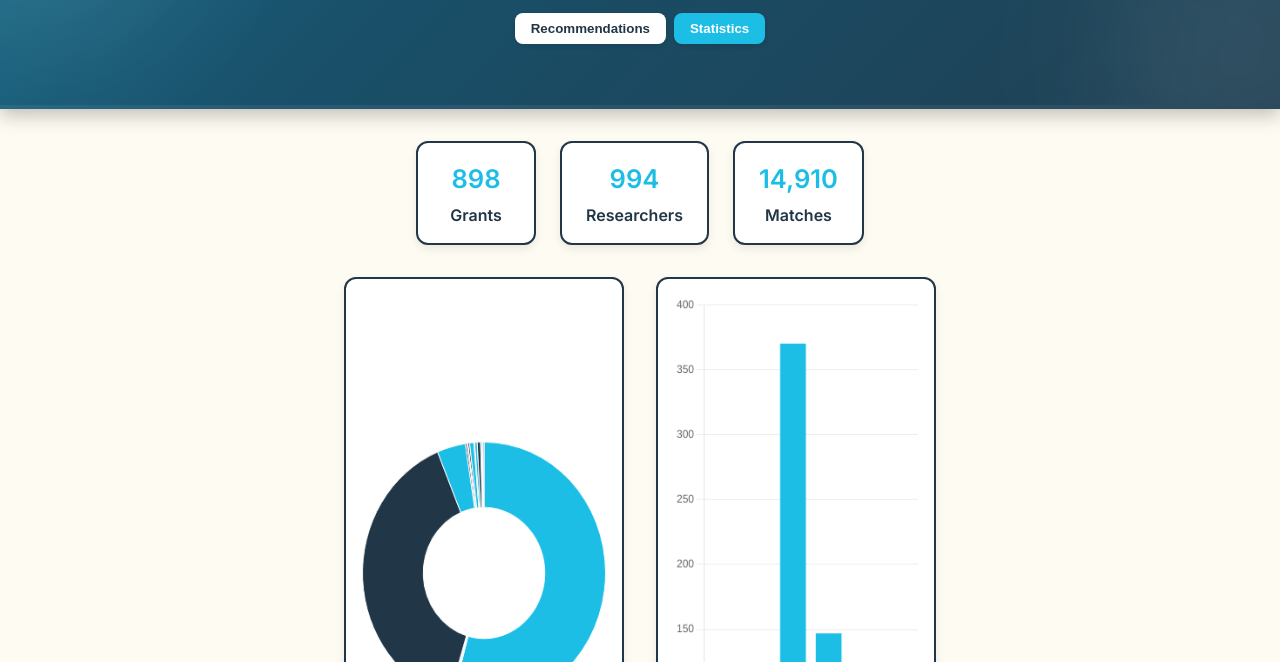
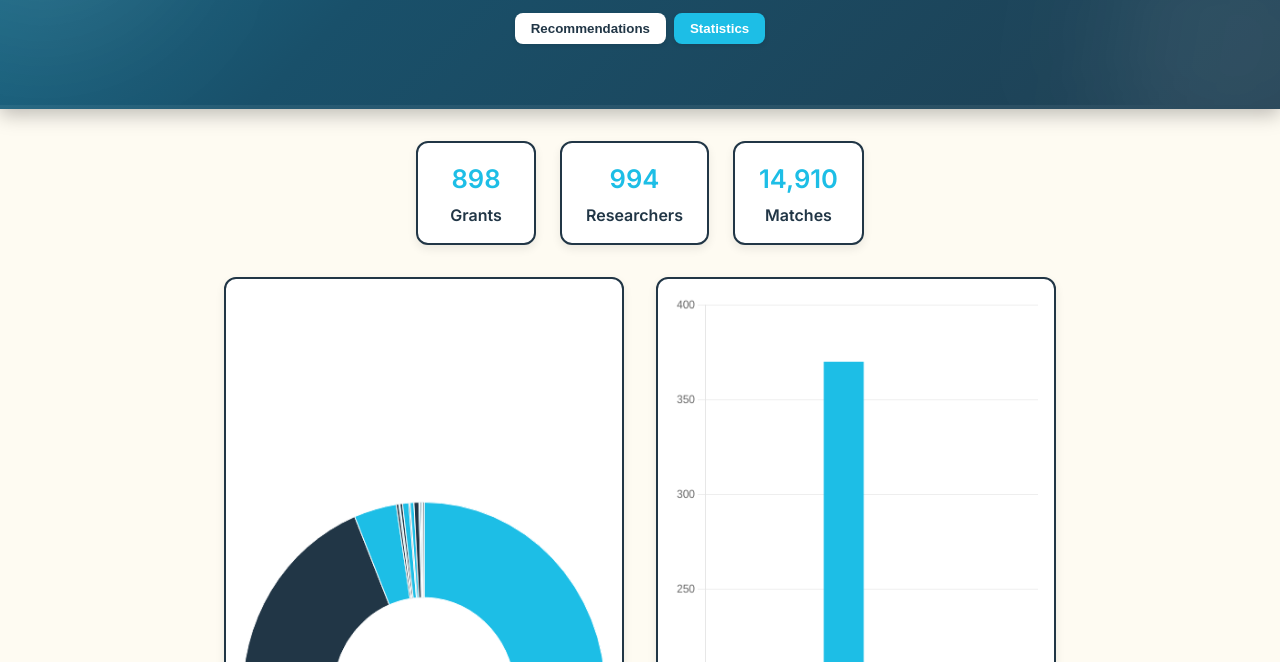
Before and after one commit to wheresmygrantgil/ggmatcher, a plain HTML site: page index.html in a window 1280 px wide. Both pictures are taken after a click on the button "Statistics". Shown: the part 138-800 px from the top of the page. Drawn offline with nearby package versions, Linux system fonts and the light colour scheme.

Commit message:
Update styles.css

```diff
--- a/styles.css
+++ b/styles.css
@@ -196,7 +196,7 @@ main {
   padding: 1rem;
   box-shadow: 0 4px 10px rgba(0,0,0,0.08);
   width: 100%;
-  max-width: 280px;
+  max-width: 400px;
   height: auto;
 }
 
```
